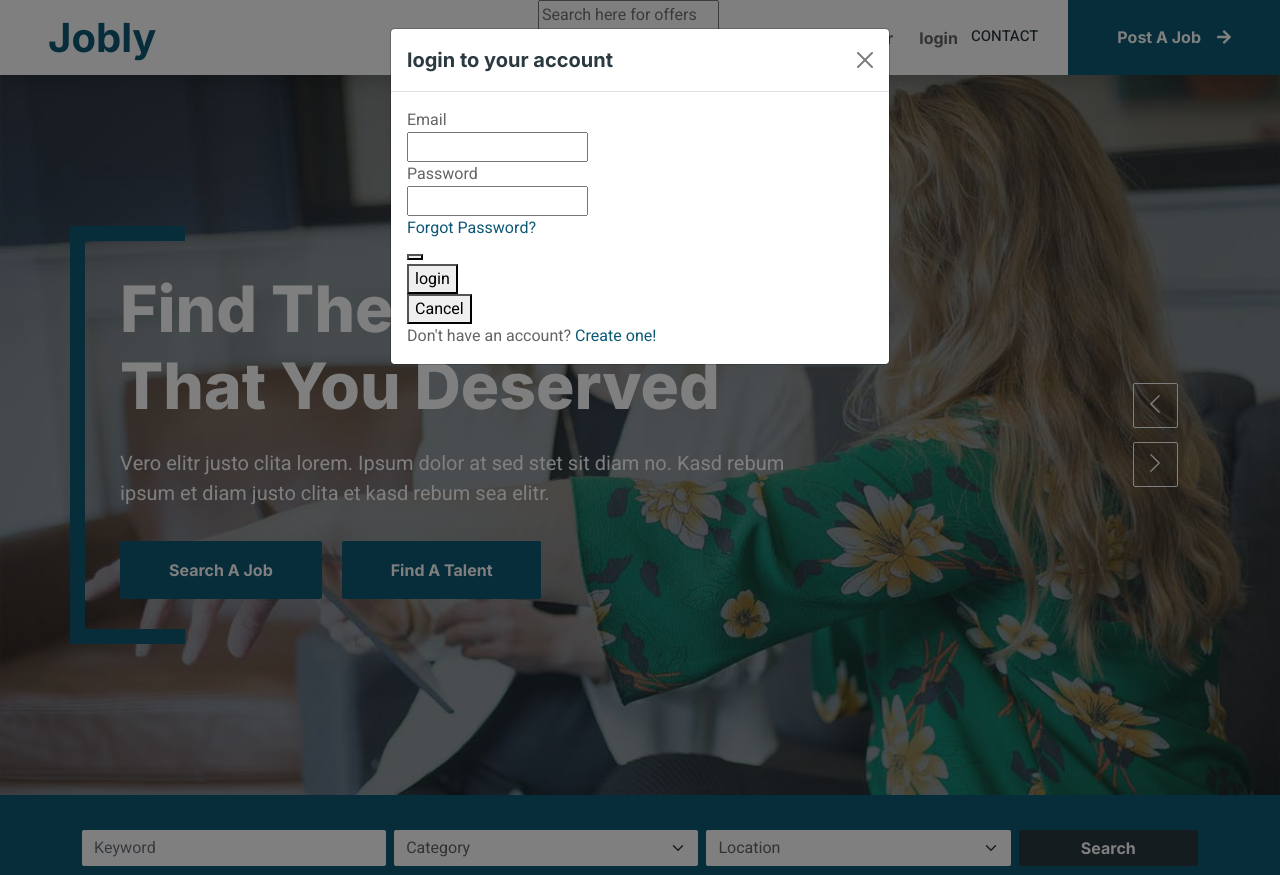
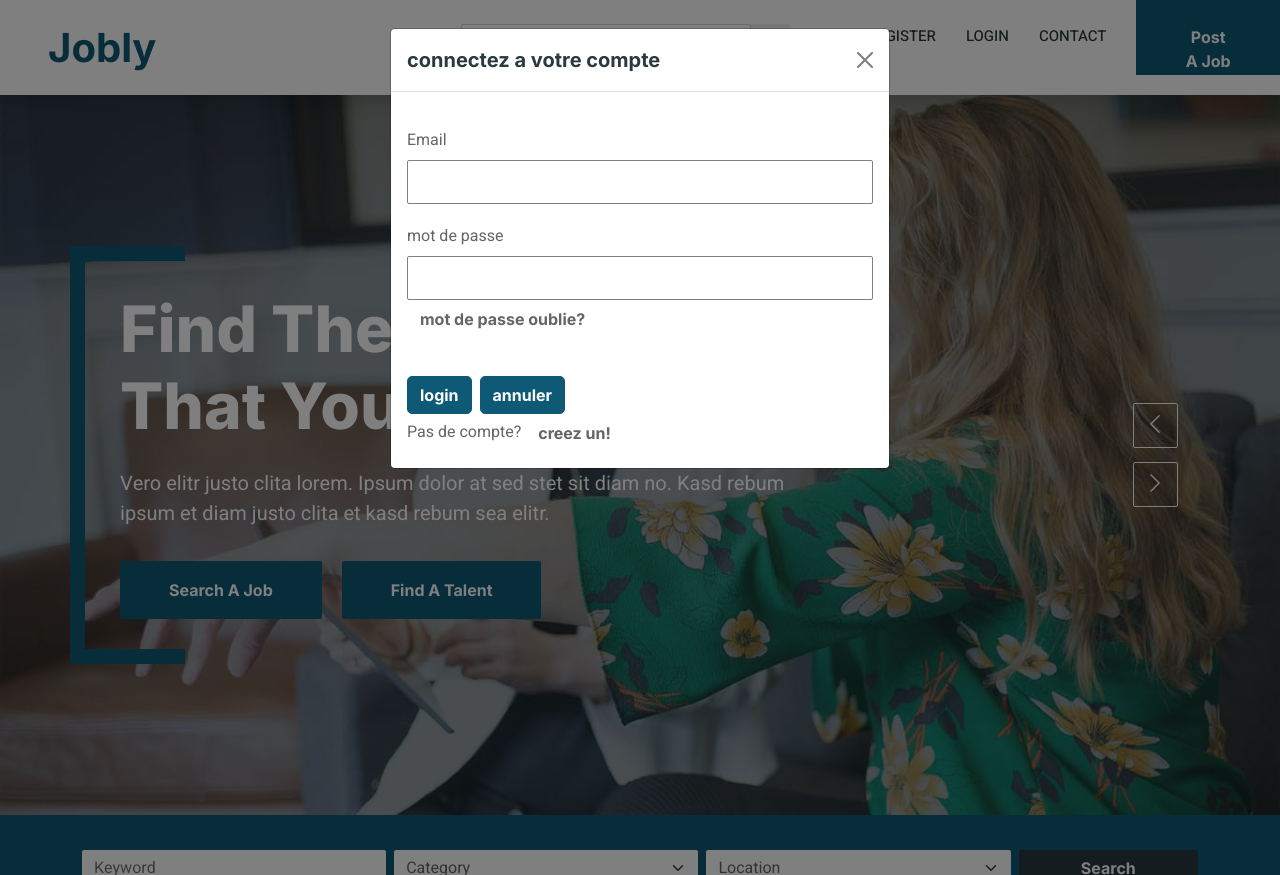
Before and after one commit to amsem/Jobly, a PHP site: page / in a window 1280 px wide, after a click on "LOGIN". Run offline with PHP 8.4, Linux system fonts and the light colour scheme; some libraries are stand-ins or nearby versions.

Commit message:
fixed the login and register , added the job posting form

```diff
--- a/View/css/dashboard.css
+++ b/View/css/dashboard.css
@@ -93,7 +93,6 @@ body {
     border-color: transparent;
     box-shadow: 0 0 0 3px rgba(255, 255, 255, .25);
   }
-
 .bd-placeholder-img {
     font-size: 1.125rem;
     text-anchor: middle;
--- a/View/css/style.css
+++ b/View/css/style.css
@@ -148,8 +148,6 @@
         opacity: 1;
     }
 }
-
-
 /*** Header ***/
 .header-carousel .container,
 .page-header .container {
@@ -321,8 +319,50 @@
     background: var(--dark);
     border-color: var(--primary);
 }
+/*login and signup */
+.fieldlogin{
+  display: flex;
+  flex-direction: row;
+}
+.btn1{
+  margin-top: 10px;
+  border-radius: 5px;
+}
+.box a {
+  color: black;
+  font-weight: bolder;
+}
+.box input {
+  font-size: 1.25rem;
+  border-color: grey;
+}
+.box .title {
+  font-family: Poppins;
+  font-style: normal;
+  font-weight: 500;
+  font-size: 25px;
+}
 
+.title {
+  font: Poppins;
+  font-size: 2rem;
+}
+.box .field{
+    margin-top: 20px;
+}
+/**modal ***/
+.modal-dialog{
+    overflow-y: initial;
+}
 
+.modal-body{
+    max-height: 80vh;
+    overflow-y: auto;
+}
+/*** post the jeob ***/
+.postjob{
+    max-width: 80%!important;
+}
 /*** Footer ***/
 .footer .btn.btn-social {
     margin-right: 5px;
--- /dev/null
+++ b/View/profil.php
@@ -0,0 +1,5 @@
+<?php require "template/header.php"; ?>
+
+
+
+<?php require "template/footer.php"; ?>
--- a/View/template/header.php
+++ b/View/template/header.php
@@ -57,18 +57,24 @@
             </button>
             <div class="collapse navbar-collapse" id="navbarCollapse">
                 <div class="navbar-nav ms-auto p-4 p-lg-0">
-                    <form action='search.php' method='get'>
-                        <input class="searchbar" type="search" name="search" placeholder="Search here for offers" aria-label="Search">
+
+                    <form class="input-group rounded pt-4 pb-4"action='search.php' method='get'>
+                        <input type="search" class="form-control rounded" placeholder="rechercher des offres" aria-label="Search" aria-describedby="search-addon" />
+                        <span class="input-group-text border-0" id="search-addon">
+                            <i class="fas fa-search"></i>
+                        </span>
                     </form>
-                    <a href="testimonial.php" class="nav-item nav-link active">About us</a>
-                    <button type="button" class="btn" data-bs-toggle="modal" data-bs-target="#Modal2">
-                          register
-                    </button>
-                    <button type="button" class="btn" data-bs-toggle="modal" data-bs-target="#Modal1">
-                          login
-                    </button>
+
+                    <a href="testimonial.php" class="nav-item nav-link ">About us</a>
+                    <a class="nav-item nav-link" role="button" data-bs-toggle="modal" data-bs-target="#Modal2">
+                        register
+                    </a>
+
+                   <a class="nav-item nav-link" role="button" data-bs-toggle="modal" data-bs-target="#Modal1">
+                        login
+                    </a>
                     <a href="contact.php" class="nav-item nav-link">Contact</a>
-                    <a href="" class="btn btn-primary rounded-0 py-4 px-lg-5 d-none d-lg-block">Post A Job<i class="fa fa-arrow-right ms-3"></i></a>
+                    <a href="../View/jobpost.php" class="btn btn-primary rounded-0 py-4 px-lg-5 d-none d-lg-block">Post A Job<i class="fa fa-arrow-right ms-3"></i></a>
                 </div>
             </div>
         </nav>
--- a/View/template/login_signup.php
+++ b/View/template/login_signup.php
@@ -4,39 +4,42 @@
         unset($_SESSION['erreur']);
     }
 ?>
+
 <div class="modal fade" id="Modal1" tabindex="-1" aria-labelledby="exampleModalLabel" aria-hidden="true">
           <div class="modal-dialog">
             <div class="modal-content">
               <div class="modal-header">
-                <h5 class="modal-title" id="exampleModalLabel">login to your account</h5>
+                <h5 class="modal-title pl-3" id="exampleModalLabel">connectez a votre compte</h5>
                 <button type="button" class="btn-close" data-bs-dismiss="modal" aria-label="Close"></button>
               </div>
               <div class="modal-body">
               <form action="../Controller/Candidats.php" method="post">
                 <div class="box">
                     <div class="field">
-                        <label class="label">Email</label>
+                        <label class="form-label">Email</label>
                         <div class="control">
-                            <input class="input" type="email" name="user">
+                            <input class="form-control" type="email" name="user">
                         </div>
                     </div>
                     <div class="field">
-                        <label class="label">Password</label>
+                        <label class="form-label">mot de passe</label>
                         <div class="control">
-                            <input class="input" type="password" name="password">
+                            <input class="form-control" type="password" name="password">
                         </div>
-                        <label class="label label2"><a href="#">Forgot Password?</a></label>
+                        <label class="form-label"><button type="button" class="btn" data-bs-dismiss="modal" data-bs-toggle="modal" data-bs-target="#Modal4">mot de passe oublie?</button></label>
                     </div>
-                    <button class="modal-close is-large" aria-label="close"></button>
-                    <div class="field is-grouped">
+                    <div class="field  fieldlogin gap-2  is-grouped">
                         <div class="control">
-                            <button class="button is-link has-background-black" name="login">login</button>
+                            <button class="btn btn1 btn-secondary" name="login">login</button>
                         </div>
                         <div class="control">
-                            <button class="button is-link is-light">Cancel</button>
+                            <button class="btn btn1 btn-secondary">annuler</button>
                         </div>
                     </div>
-                    <label class="label label2">Don't have an account? <a href="#">Create one!</a></label>
+                    <div>
+                    <label class="label label2">Pas de compte? <button type="button" class="btn" data-bs-dismiss="modal" data-bs-toggle="modal" data-bs-target="#Modal2">creez un!</button>
+                </label>
+                    </div>
                 </div>
               </form>
               </div>
@@ -47,48 +50,144 @@
   <div class="modal-dialog">
     <div class="modal-content">
       <div class="modal-header">
-                <h5 class="modal-title" id="exampleModalLabel">Create account</h5>
+        <h5 class="modal-title" id="exampleModalLabel">creer un compte</h5>
+        <button type="button" class="btn-close" data-bs-dismiss="modal" aria-label="Close"></button>
+      </div>
+      <div class="modal-body">
+      <form action="../Controller/Recruteurs.php" method="post">
+        <div class="box">
+            <h2 class="title pl-1">Creez un compte</h2>
+            <div class="field">
+                <label class="form-label">Nom</label>
+                <div class="control">
+                    <input class="form-control" type="text" name="name">
+                </div>
+            </div>
+            <div class="field">
+                <label class="form-label">Prenom</label>
+                <div class="control">
+                    <input class="form-control" type="text" name="family_name">
+                </div>
+            </div>
+            <div class="field">
+                <label class="form-label">Nom d'entreprise</label>
+                <div class="control">
+                    <input class="form-control" type="text" name="nom d'entreprise">
+                </div>
+            </div>
+            <div class="field">
+                <label class="form-label">telephone</label>
+                <div class="control">
+                    <input class="form-control" type="text" name="tel">
+                </div>
+            </div>
+            <div class="field">
+                <label class="form-label">Email</label>
+                <div class="control">
+                    <input class="form-control" type="email" name="email">
+                </div>
+            </div>
+            <div class="field">
+                <label class="form-label">Mot De Passe</label>
+                <div class="control">
+                    <input class="form-control" type="password" name="password">
+                </div>
+            </div>
+            <div class="field  fieldlogin gap-2 is-grouped">
+                <div class="control">
+                    <button class="btn btn1 btn-secondary" name="register">continuer</button>
+                </div>
+                <div class="control">
+                    <button class="btn btn1 btn-secondary">annuler</button>
+                </div>
+            </div>
+            <div>
+                <label class="label label2">Avez vous deja un compte? <button type="button" class="btn" data-bs-dismiss="modal" data-bs-toggle="modal" data-bs-target="#Modal1">connectez vous</button>
+                </label>
+                <label>
+                    <button type="button" class="btn" data-bs-dismiss="modal" data-bs-toggle="modal" data-bs-target="#Modal3">connectez tant que candidat</button>
+
+                </label>
+            </div>
+        </div>
+      </div>
+    </div>
+  </div>
+</div>
+<div class="modal fade" id="Modal3" tabindex="-1" aria-labelledby="exampleModalLabel" aria-hidden="true">
+  <div class="modal-dialog">
+    <div class="modal-content">
+      <div class="modal-header">
+        <h5 class="modal-title" id="exampleModalLabel">creer un compte</h5>
         <button type="button" class="btn-close" data-bs-dismiss="modal" aria-label="Close"></button>
       </div>
       <div class="modal-body">
       <form action="../Controller/Candidats.php" method="post">
         <div class="box">
-                    <h2 class="title pl-1">Create an account</h2>
+            <h2 class="title pl-1">Creez un compte</h2>
             <div class="field">
-                        <label class="label">Name</label>
+                <label class="form-label">Nom</label>
                 <div class="control">
-                            <input class="input" type="text" name="name">
+                    <input class="form-control" type="text" name="name">
                 </div>
             </div>
             <div class="field">
-                        <label class="label">Family Name</label>
+                <label class="form-label">Prenom</label>
                 <div class="control">
-                            <input class="input" type="text" name="family_name">
+                    <input class="form-control" type="text" name="family_name">
                 </div>
             </div>
             <div class="field">
-                        <label class="label">Email</label>
+                <label class="form-label">Email</label>
                 <div class="control">
-                            <input class="input" type="email" name="email">
+                    <input class="form-control" type="email" name="email">
                 </div>
             </div>
             <div class="field">
-                        <label class="label">Password</label>
+                <label class="form-label">Mot De Passe</label>
                 <div class="control">
-                            <input class="input" type="password" name="password">
+                    <input class="form-control" type="password" name="password">
                 </div>
             </div>
-                    <button class="modal-close is-large" aria-label="close"></button>
-                    <div class="field is-grouped">
+            <div class="field  fieldlogin gap-2 is-grouped">
                 <div class="control">
-                            <button class="button is-link has-background-black" name="register">Submit</button>
+                    <button class="btn btn1 btn-secondary" name="register">continuer</button>
                 </div>
                 <div class="control">
-                            <button class="button is-link is-light">Cancel</button>
+                    <button class="btn btn1 btn-secondary">annuler</button>
                 </div>
             </div>
-                    <label class="label label2">Already have an account? <a href="#">Log in</a></label>
+            <div>
+                <label class="label label2">Avez vous deja un compte? <button type="button" class="btn" data-bs-dismiss="modal" data-bs-toggle="modal" data-bs-target="#Modal1">connectez vous</button>
+                </label></label>
+                <label>
+                    <button type="button" class="btn" data-bs-dismiss="modal" data-bs-toggle="modal" data-bs-target="#Modal2">connectez tant que recruteur </button>
+
+                </label>
             </div>
+        </div>
+      </div>
+    </div>
+  </div>
+</div>
+<div class="modal fade" id="Modal4" tabindex="-1" aria-labelledby="exampleModalLabel" aria-hidden="true">
+          <div class="modal-dialog">
+            <div class="modal-content">
+              <div class="modal-header">
+                <h5 class="modal-title pl-3" id="exampleModalLabel">changez le Mot de passe</h5>
+                <button type="button" class="btn-close" data-bs-dismiss="modal" aria-label="Close"></button>
+              </div>
+              <div class="modal-body">
+              <form action="../Controller/Candidats.php" method="post">
+                <div class="box">
+                    <div class="field">
+                        <label class="form-label ">Email</label>
+                        <div class="control">
+                            <input class="form-control mb-4" type="email" name="user">
+                        </div>
+                    </div>
+                </div>
+              </form>
               </div>
             </div>
           </div>
```
Also changed, not shown: View/dashboard.php (+6 -6 lines), View/jobpost.php (added, +49 -0 lines). Lines whose indentation alone changed are shown as unchanged.
